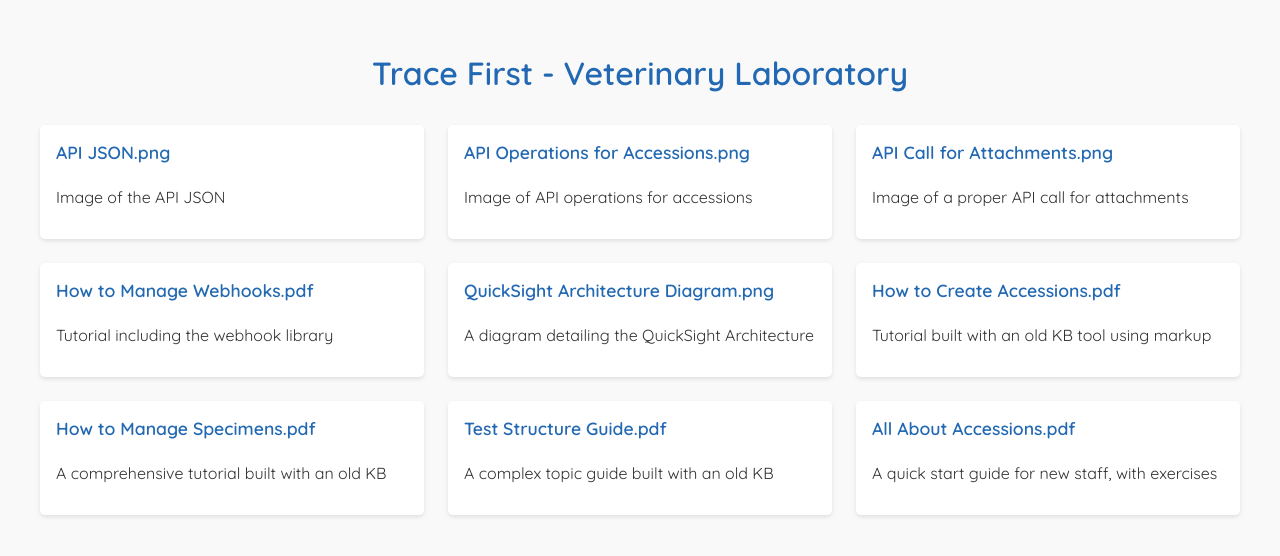
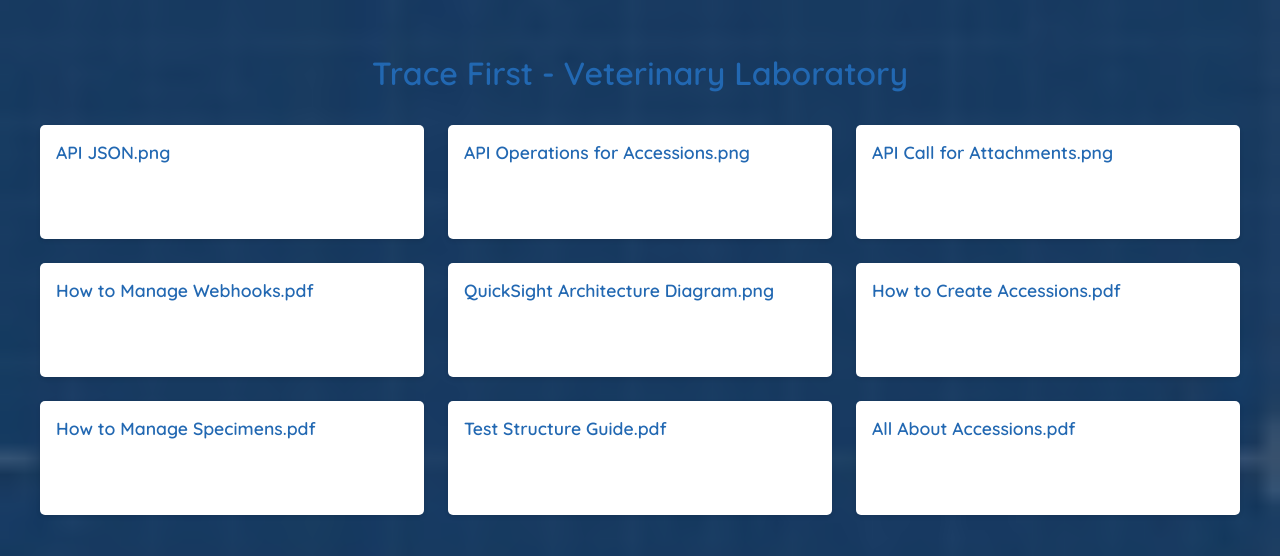
Before and after one commit to Daisy-Docs/Portfolio, a Jekyll site: the page Trace First.html, which Jekyll copies as it is, in a window 1280 px wide. Shown: the top 556 px of the page. Built offline with Jekyll 4.4.1, drawn with Linux system fonts in a browser that asks for light colours.

Commit message:
Update Trace First.html

```diff
--- a/Trace First.html
+++ b/Trace First.html
@@ -9,6 +9,7 @@
   <link href="https://fonts.googleapis.com/css2?family=Quicksand:wght@400;600&display=swap" rel="stylesheet">
 
   <style>
+
     body {
       font-family: 'Quicksand', Arial, sans-serif;
       max-width: 1200px;
@@ -16,7 +17,21 @@
       padding: 2rem;
       background-color: #f9f9f9;
       color: #333;
+      background-image: url("/assets/Images/header-bg.jpg");
+    background-size: cover;
+    background-position: center;
+    background-repeat: no-repeat;
+    background-attachment: fixed;
+    color: #fff;
     }
+
+   body::before {
+    content: "";
+    position: fixed;
+    top: 0; left: 0; right: 0; bottom: 0;
+    background-color: rgba(0, 0, 0, 0.5);
+    z-index: -1;
+  }
 
     h1 {
       text-align: center;
```
